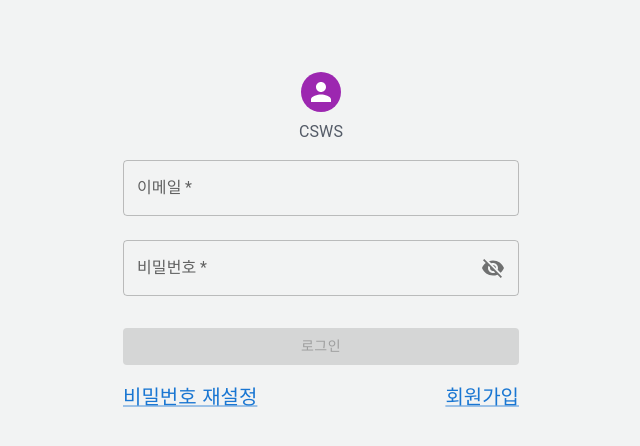
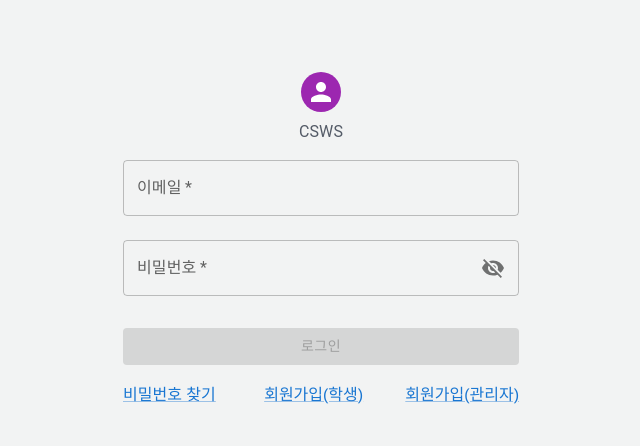
Before and after one commit to DonghyeonKang/CLMS, a React (Create React App) app in the folder frontend/: page /login in a window 1280 px wide. Shown: the top 446 px of the page, without its empty margins (319-959 px from the left). Built offline with nearby package versions, Linux system fonts and the light colour scheme.

Commit message:
update Login.js
기존 로그인 페이지에 비밀번호 찾기와 회원가입(학생) 두개만 있었는데 피드백을 반영하여 회원가입 관리자, 학생과 비밀번호 찾기 3개를 동시에 넣어 놨음.

```diff
--- a/frontend/src/Router.js
+++ b/frontend/src/Router.js
@@ -4,7 +4,6 @@ import Login from "./routes/User/Login"
 import Admin from "./routes/Admin";
 import SignUp from "./routes/User/SignUp"
 import SignUpAd from "./routes/User/SignUpAd"
-import VerifyEmail from "./routes/User/VerifyEmail";
 import FindPw from "./routes/User/FindPw";
 import ChangePw from "./routes/User/ChangePw";
 import DashBoard from "./routes/Instance/DashBoard";
@@ -24,10 +23,9 @@ const Router = () => {
           <Route path="/Admin" exact element={<Admin/>}/>
           <Route path="/login" exact element={<Login/>}/>
             <Route path="/login/signup" exact element={<SignUp/>}/>
-              <Route path="/login/signup/signupad" exact element={<SignUpAd/>}/>
+              <Route path="/login/signupad" exact element={<SignUpAd/>}/>
             <Route path="/login/findpw" exact element={<FindPw/>}/>
               <Route path="/login/findpw/ChangePw" exact element={<ChangePw/>}/>
-            <Route path="/login/VerifyEmail" exact element={<VerifyEmail/>}/>
           <Route path="/serverResources" exact element={<ServerResources/>}/>
           <Route path="/createServer" exact element={<CreateServer/>}/>
           <Route path="/dashboard" exact element={<DashBoard/>}/>
--- a/frontend/src/routes/User/Login.js
+++ b/frontend/src/routes/User/Login.js
@@ -14,6 +14,7 @@ import MyTypography from '../../components/User/MUI/MyTypography';
 import MyAvatar from '../../components/User/MUI/MyAvatar';
 import MyTextFieldID from '../../components/User/MUI/MyTextFieldID';
 import MyTextFieldPW from '../../components/User/MUI/MyTextFieldPW';
+import axios from 'axios';
 
 
 
@@ -56,6 +57,7 @@ const Login = () => {
     }
   };
 
+  //
   const handlePw = (e)=> {
     setPw(e.target.value);
     if(e.target.value.length > 0) {
@@ -65,23 +67,31 @@ const Login = () => {
     }
   }
 
-
-  const onClickConfirmButton =() =>{
-    if(email === User.email && pw=== User.pw){
-      alert('로그인 성공!.');
-      setUserState(1);
-      navigate('/');
-    } else {
-      alert('이메일 또는 비밀번호가 일치하지 않습니다.');
-    }
+  //로그인 버튼 눌렀을 때
+  const onClickConfirmButton = () => {
+    axios.post('203.255.3.23:5000/login', {  username: email, password: pw })
+      .then(response => {
+        if (response.data.success) {
+          alert('로그인 성공!');
+          setUserState(1);
+          navigate('/');
+        } else {
+          alert('이메일 또는 비밀번호가 일치하지 않습니다.');
+        }
+      })
+      .catch(error => {
+        alert('로그인 실패: ' + error.message);
+      });
   }
 
+//Enter가 버튼 클릭 기능으로 구현되도록 설정
   const onCheckEnter = (e) => {
     if(e.key === 'Enter' && notAllow===false ) {
       onClickConfirmButton()
     }
+  }
 
-  }
+//비밀번호 표시 아이콘 눌렀을 때
   const handlePasswordType = e => {
     setPasswordType(prevState => {
       return {
@@ -100,11 +110,7 @@ const Login = () => {
         <MyTypography>
           CSWS
         </MyTypography>
-        <MyTextFieldID
-          value={email}
-          onChange={handleEmail}
-          onKeyPress={onCheckEnter}
-        />
+        <MyTextFieldID value={email} onChange={handleEmail} onKeyPress={onCheckEnter}/>
         <MyTextFieldPW
           type={passwordType.type}
           value={pw}
@@ -125,11 +131,14 @@ const Login = () => {
           로그인
         </MyButton>
         <Grid container>
+        <Grid item xs>
+            <Link sx={{ fontSize: '1rem' }} href="/login/findpw">비밀번호 찾기</Link>
+          </Grid>
           <Grid item xs>
-            <Link href="login/FindPw">비밀번호 재설정</Link>
+            <Link sx={{ fontSize: '1rem' }} href="/login/Signup">회원가입(학생)</Link>
           </Grid>
           <Grid item>
-            <Link href="login/Signup">회원가입</Link>
+            <Link sx={{ fontSize: '1rem' }} href="/login/SignupAd">회원가입(관리자)</Link>
           </Grid>
         </Grid>
       </MyBox>
```
